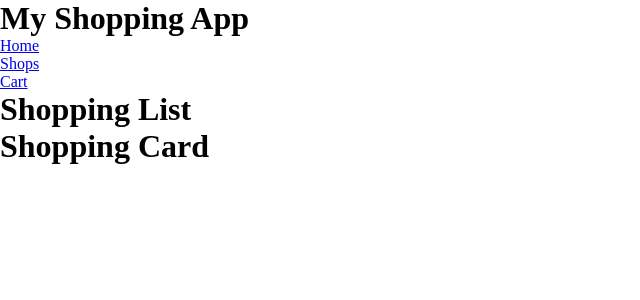
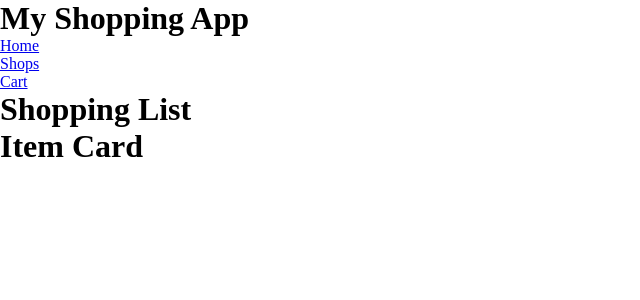
Before and after one commit to devkovmtl/shopping-cart, a React (Create React App) app: page /shops in a window 1280 px wide. Shown: the top 300 px of the page, without its empty margins (0-640 px from the left). Built offline with nearby package versions, Linux system fonts and the light colour scheme.

Commit message:
Rename Shopping card to ItemCard

```diff
--- /dev/null
+++ b/src/components/ItemCard/ItemCard.tsx
@@ -0,0 +1,11 @@
+import React from 'react';
+
+const ItemCard = () => {
+  return (
+    <div>
+      <h1>Item Card</h1>
+    </div>
+  );
+};
+
+export default ItemCard;
--- a/src/components/ShoppingCard/ShoppingCard.tsx
+++ /dev/null
@@ -1,11 +0,0 @@
-import React from 'react';
-
-const ShoppingCard = () => {
-  return (
-    <div>
-      <h1>Shopping Card</h1>
-    </div>
-  );
-};
-
-export default ShoppingCard;
--- a/src/components/index.ts
+++ b/src/components/index.ts
@@ -1,2 +1,2 @@
 export { default as Header } from './Header/Header';
-export { default as ShoppingCard } from './ShoppingCard/ShoppingCard';
+export { default as ItemCard } from './ItemCard/ItemCard';
--- a/src/containers/ShoppingList/ShoppingList.tsx
+++ b/src/containers/ShoppingList/ShoppingList.tsx
@@ -1,10 +1,10 @@
 import React from 'react';
-import { ShoppingCard } from '../../components';
+import { ItemCard } from '../../components';
 const ShoppingList = () => {
   return (
     <div>
       <h1>Shopping List</h1>
-      <ShoppingCard />
+      <ItemCard />
     </div>
   );
 };
```
